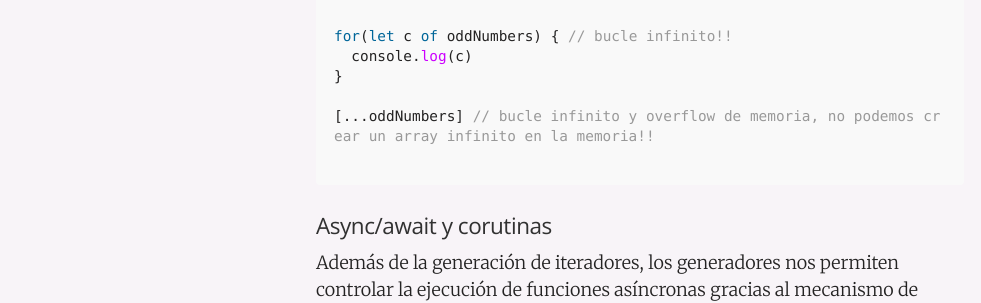
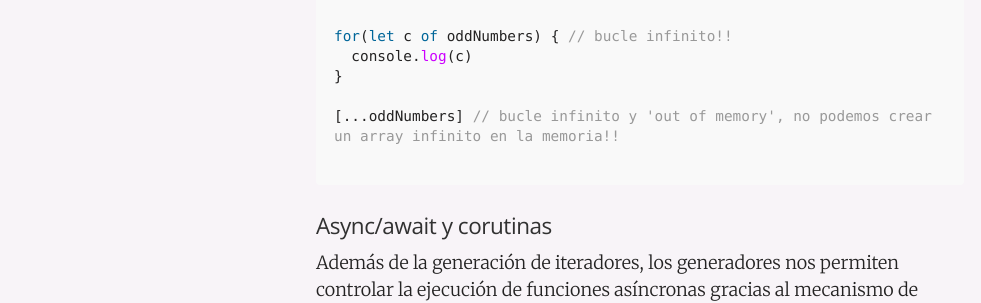
Before and after one commit to juanmirod/juanmirod.github.io, a Jekyll site: the page built from _posts/2017-09-11-Generadores-JavaScript.markdown, in a window 1280 px wide and 900 px high, scrolled down 3500 px. Shown: the part 152-455 px from the top of the window, without its empty margins (0-981 px from the left). Built offline with Jekyll 4.4.1, drawn with Linux system fonts in a browser that asks for light colours.

Commit message:
doc: giving some context

````diff
--- a/_posts/2017-09-11-Generadores-JavaScript.markdown
+++ b/_posts/2017-09-11-Generadores-JavaScript.markdown
@@ -125,7 +125,7 @@ for(let c of oddNumbers) { // bucle infinito!!
   console.log(c)
 }
 
-[...oddNumbers] // bucle infinito y overflow de memoria, no podemos crear un array infinito en la memoria!!
+[...oddNumbers] // bucle infinito y 'out of memory', no podemos crear un array infinito en la memoria!!
 
 ```
 
````
Also changed, not shown: README.md.
